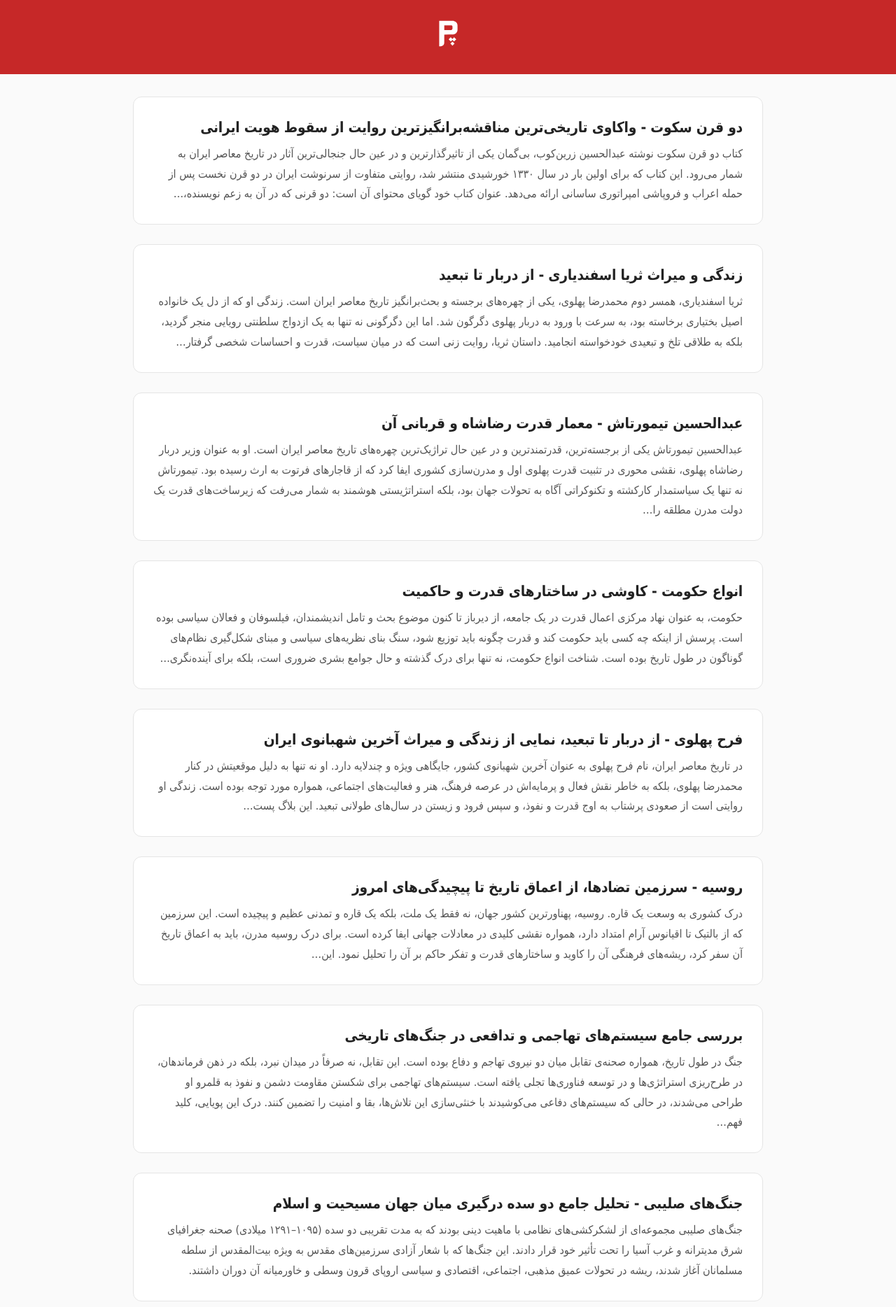
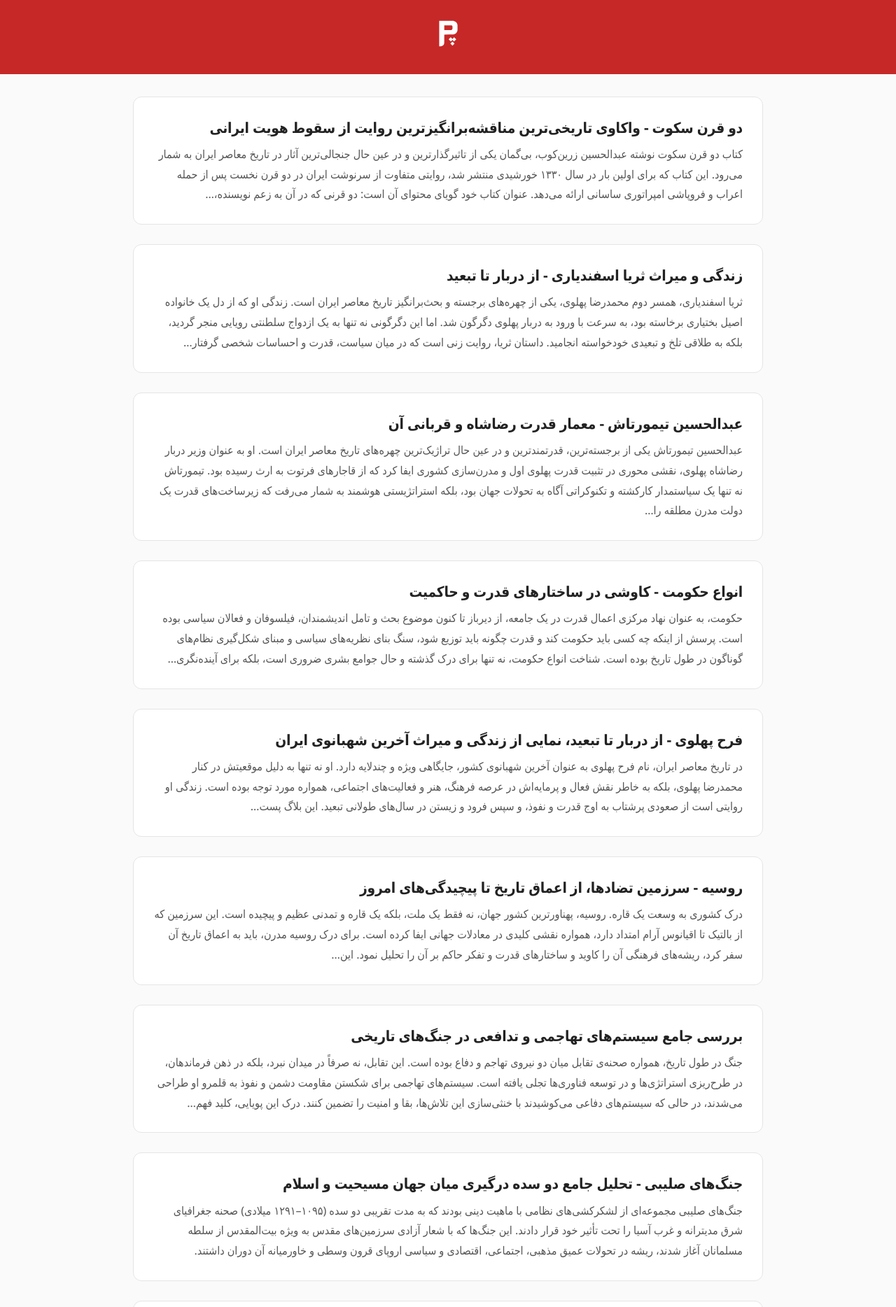
Before and after one commit to darkblog/darkblog.github.io, a Jekyll site: the page built from index.html, in a window 1280 px wide. Shown: the top 1868 px of the page at 70% size. Built offline with Jekyll 4.4.1, drawn with Linux system fonts in a browser that asks for light colours.

Commit message:
Update index.html

```diff
--- a/index.html
+++ b/index.html
@@ -23,7 +23,7 @@ layout: null
   --radius:.75rem;
   --w:min(92%,900px);
   --lg:1.75rem;
-  --system-font:Tahoma,'Segoe UI',system-ui,-apple-system,sans-serif;
+  --system-font:'Segoe UI','Tahoma',system-ui,-apple-system,sans-serif;
 }
 
 *{margin:0;padding:0;box-sizing:border-box}
```
